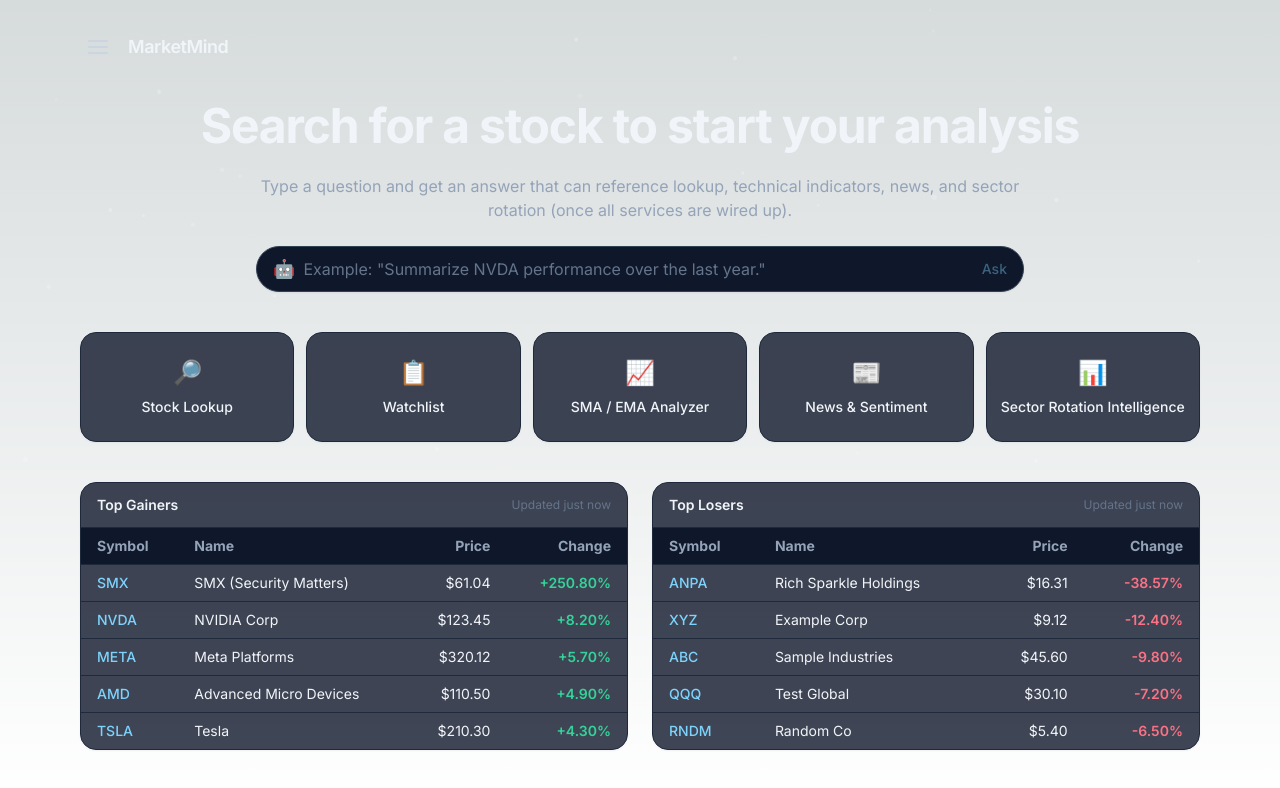
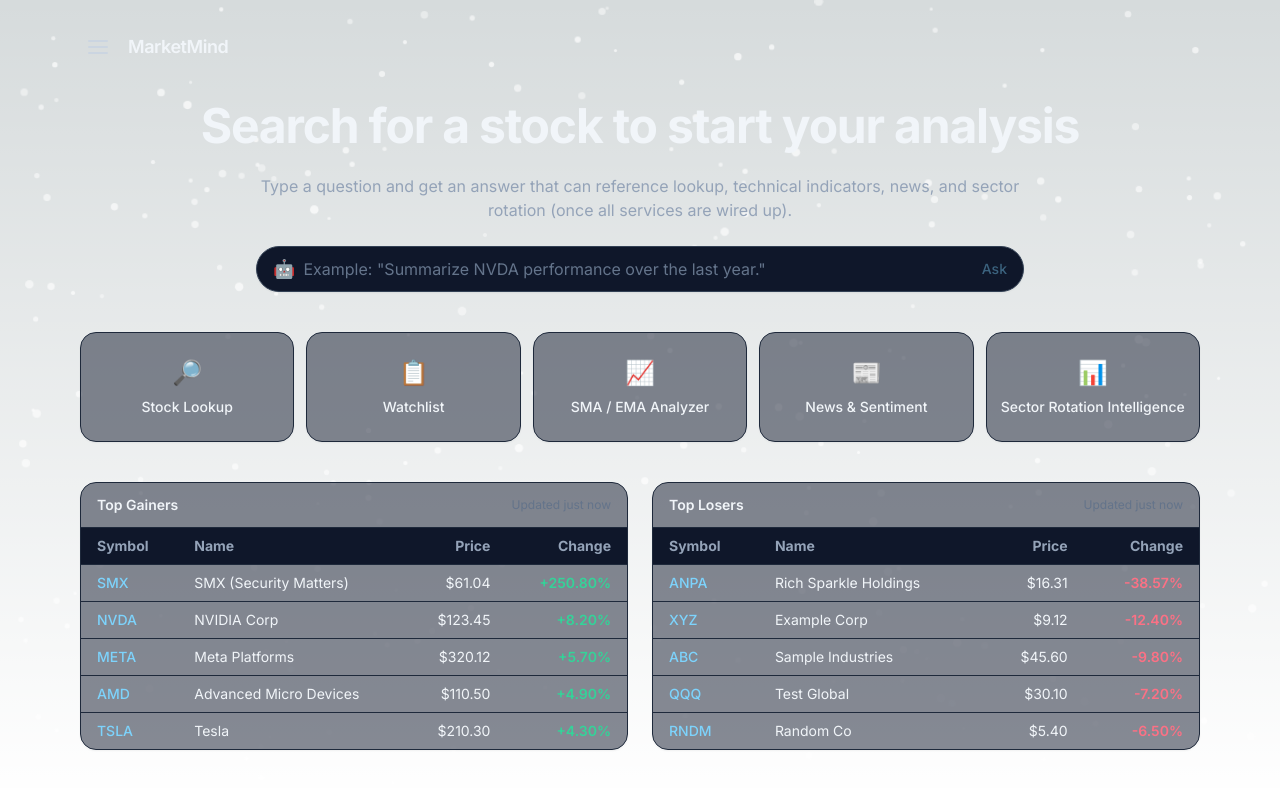
Before and after one commit to marketmind-service/frontend, a Next.js app: page / in a window 1280 px wide. Shown: the top 788 px of the page. Built offline with nearby package versions, Linux system fonts and the light colour scheme; no server answers.

Commit message:
page layout progress

```diff
--- a/app/components/ParticlesBackground.tsx
+++ b/app/components/ParticlesBackground.tsx
@@ -7,9 +7,10 @@ import { Particles } from "@/app/registry/magicui/particles";
 export function ParticlesBackground() {
   return (
     <Particles
-      className="pointer-events-none fixed inset-0 -z-10 opacity-40"
-      quantity={50}
-      color="#ffffff"
+      className="pointer-events-none fixed inset-0 -z-10"
+      quantity={250}
+      color="rgba(255,255,255,0.7)"
+      refresh
     />
   );
 }
--- a/app/page.tsx
+++ b/app/page.tsx
@@ -258,7 +258,7 @@ export default function HomePage() {
           )}
 
           {answer && (
-            <div className="rounded-2xl border border-slate-800 bg-slate-900/80 p-4 text-sm whitespace-pre-wrap">
+            <div className="rounded-2xl border border-slate-800 bg-slate-900/50 p-4 text-sm whitespace-pre-wrap">
               {answer}
             </div>
           )}
@@ -284,7 +284,7 @@ function ServiceTile(props: { href: string; label: string; icon: string }) {
   return (
     <Link
       href={href}
-      className="flex flex-col items-center justify-center gap-2 rounded-2xl border border-slate-800 bg-slate-900/80 py-6 text-sm font-medium text-slate-100 shadow-sm hover:border-sky-400 hover:bg-slate-900 transition"
+      className="flex flex-col items-center justify-center gap-2 rounded-2xl border border-slate-800 bg-slate-900/50 py-6 text-sm font-medium text-slate-100 shadow-sm hover:border-sky-400 hover:bg-slate-900 transition"
     >
       <span className="text-2xl">{icon}</span>
       <span className="text-center">{label}</span>
@@ -314,7 +314,7 @@ function SidebarLink(props: {
 function TopTable(props: { title: string; items: TopMover[]; positive: boolean }) {
   const { title, items } = props;
   return (
-    <div className="bg-slate-900/80 border border-slate-800 rounded-2xl shadow-sm overflow-hidden">
+    <div className="bg-slate-900/50 border border-slate-800 rounded-2xl shadow-sm overflow-hidden">
       <div className="flex items-center justify-between px-4 py-3 border-b border-slate-800">
         <h3 className="text-sm font-semibold">{title}</h3>
         <span className="text-xs text-slate-500">Updated just now</span>
--- a/app/registry/magicui/particles.tsx
+++ b/app/registry/magicui/particles.tsx
@@ -21,9 +21,9 @@ export function Particles({
       id: i,
       top: Math.random() * 100,
       left: Math.random() * 100,
-      size: 2 + Math.random() * 3,
-      opacity: 0.3 + Math.random() * 0.4,
-      duration: 10 + Math.random() * 20,
+      size: 3 + Math.random() * 5,
+      opacity: 0.6 + Math.random() * 0.4,
+      duration: 12 + Math.random() * 15,
       delay: Math.random() * -20,
     }));
   }, [quantity, refresh]);
```
